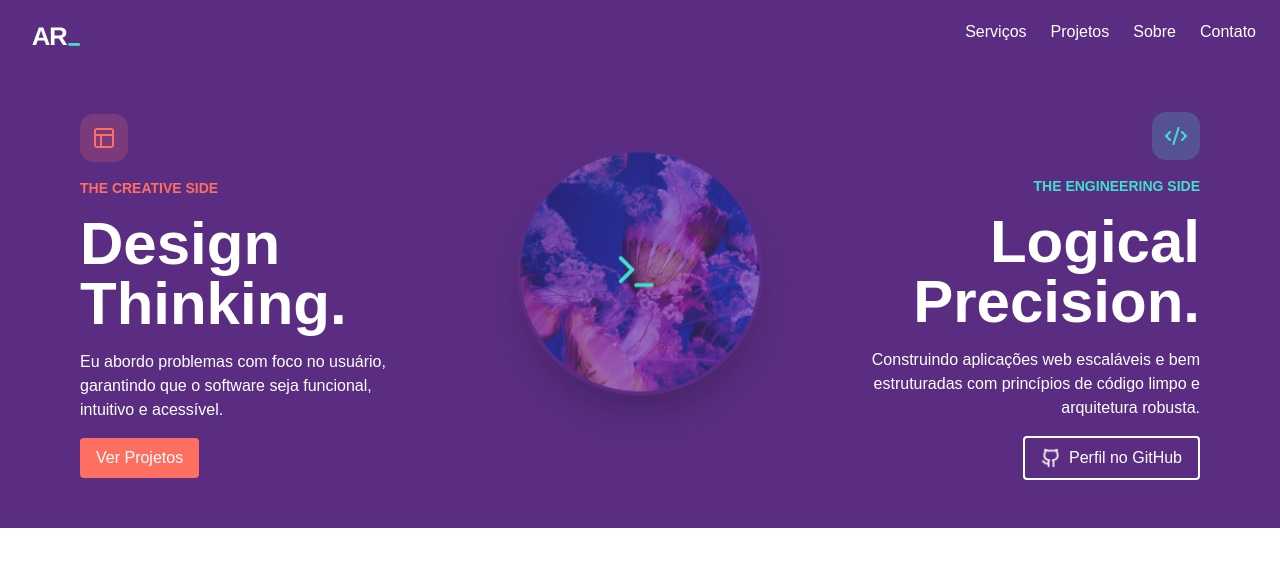
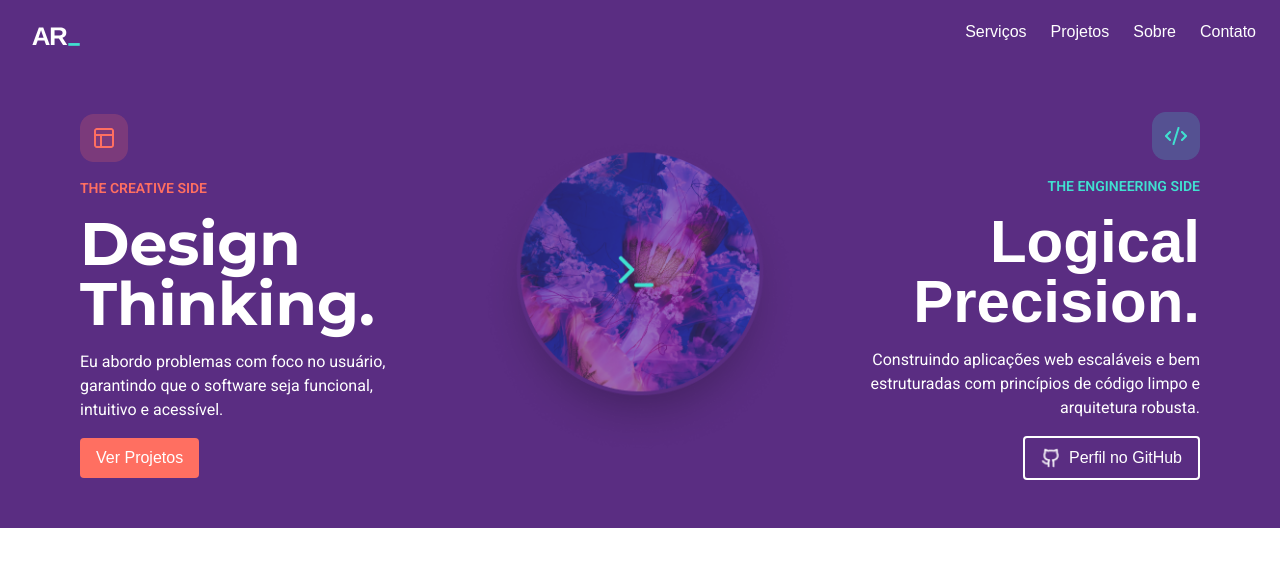
Before and after one commit to Adilla-rgp/portifolio, a Next.js app: page / in a window 1280 px wide. Shown: the top 566 px of the page. Built offline with nearby package versions, Linux system fonts and the light colour scheme.

Commit message:
style(global): adicionar novas fontes e ajustes de estilo globais

```diff
--- a/app/globals.css
+++ b/app/globals.css
@@ -15,6 +15,12 @@
 
   /* nova fonte Arimo */
   --font-arimo: var(--font-arimo);
+
+  /* fonte Roboto */
+  --font-roboto: var(--font-roboto);
+
+  /* fonte Montserrat */
+  --font-montserrat: var(--font-montserrat);
 }
 
 @media (prefers-color-scheme: dark) {
```
